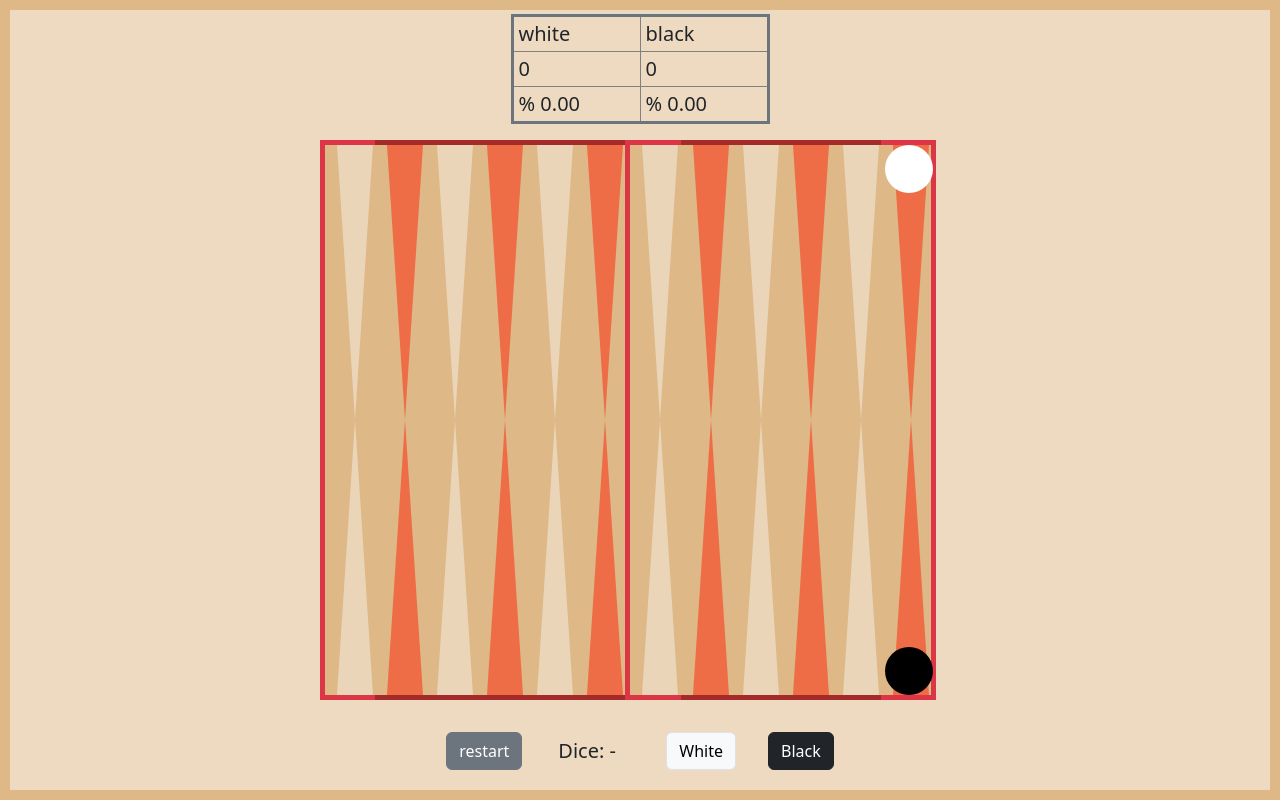
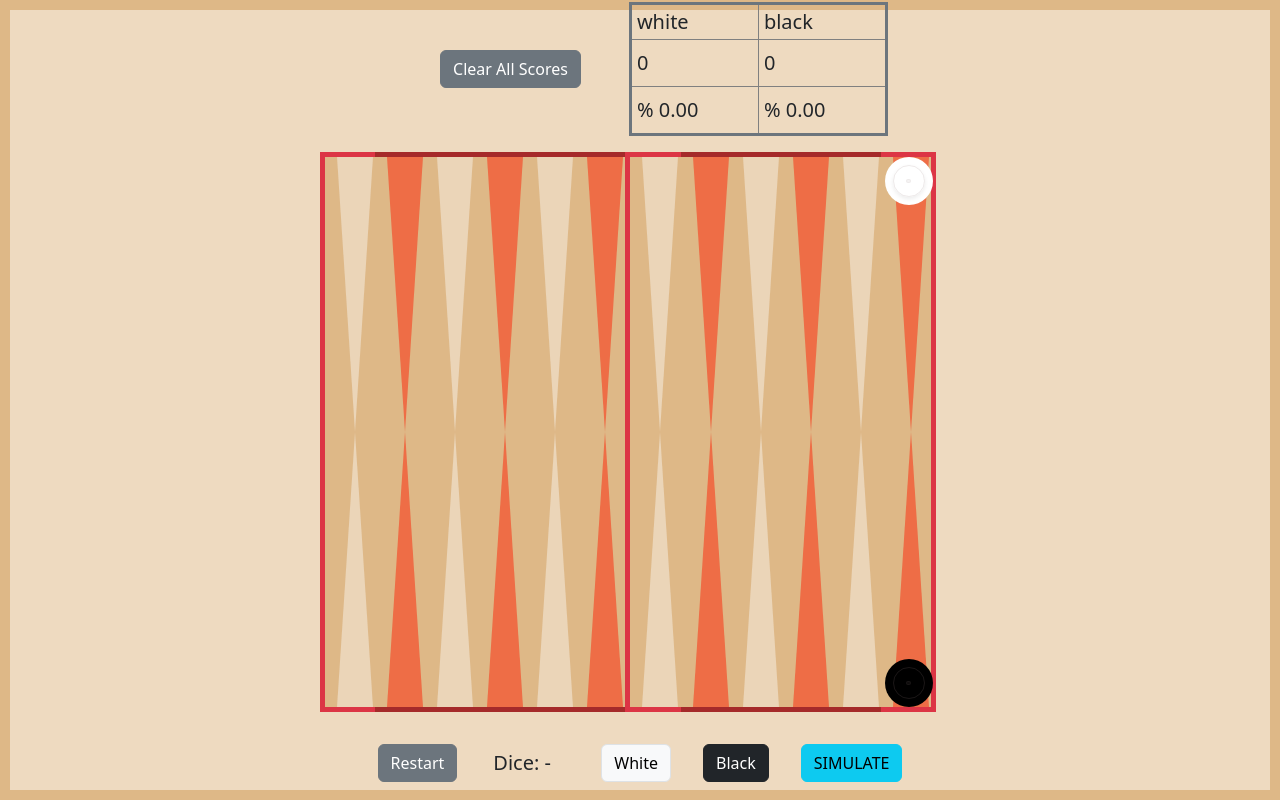
Before and after one commit to jankat11/react-two-pieces-backgammon, a React (Vite) app: page / in a window 1280 px wide. Built offline with nearby package versions, Linux system fonts and the light colour scheme.

Commit message:
simulation add

```diff
--- a/src/App.jsx
+++ b/src/App.jsx
@@ -10,24 +10,32 @@ const App = () => {
   const [whiteScore, setWhiteScore] = useState(0);
   const [blackScore, setBlackScore] = useState(0);
   const [endGame, setEndGame] = useState(false);
+  const [dice, setDice] = useState("-");
+
+  const commonProps = {
+    setWhiteScore,
+    setBlackScore,
+    setBlackPiece,
+    setWhitePiece,
+    setEndGame,
+    setDice,
+  };
 
   return (
     <>
       <section className={wrapperClass}>
         <ScoreBoard
+          {...commonProps}
           whiteScore={whiteScore}
           blackScore={blackScore}
         />
         <GameBoard whitePiece={whitePiece} blackPiece={blackPiece} />
         <PlayButtons
+          {...commonProps}
           whitePiece={whitePiece}
           blackPiece={blackPiece}
           endGame={endGame}
-          setBlackPiece={setBlackPiece}
-          setWhitePiece={setWhitePiece}
-          setEndGame={setEndGame}
-          setWhiteScore={setWhiteScore}
-          setBlackScore={setBlackScore}
+          dice={dice}
         />
       </section>
     </>
--- a/src/Piece.jsx
+++ b/src/Piece.jsx
@@ -7,8 +7,12 @@ const Piece = ({ color, direction }) => {
   return (
     <article
       style={{ backgroundColor: color, top: direction, left: "4px" }}
-      className={`piece`}
-    ></article>
+      className={`piece piece-${color}`}
+    >
+      <div className="shadow-sm inside-piece position-relative d-flex justify-content-center align-items-center">
+        <div className="dot shadow-lg"></div>
+      </div>
+    </article>
   );
 };
 
--- a/src/PlayButtons.jsx
+++ b/src/PlayButtons.jsx
@@ -1,5 +1,5 @@
 import { Button } from "react-bootstrap";
-import { useState, useRef } from "react";
+import { useEffect, useRef, useState } from "react";
 import PropTypes from "prop-types";
 import {
   newDice,
@@ -10,26 +10,64 @@ import {
   blackInitital,
 } from "./utility";
 
+let newDiceValue;
+
+const pause = (time) => {
+  return new Promise((res) => {
+    setTimeout(res, time);
+  });
+};
+
 const PlayButtons = ({
   whitePiece,
   blackPiece,
   endGame,
+  dice,
   setBlackPiece,
   setWhitePiece,
   setEndGame,
   setBlackScore,
   setWhiteScore,
+  setDice,
 }) => {
-  const [dice, setDice] = useState("-");
   const buttonWhite = useRef();
   const buttonBlack = useRef();
+  const endGameRef = useRef();
+  const simulateRef = useRef();
+  const counter = useRef();
+  const [render, setRender] = useState(true);
+  const [isSimulate, setIsSimulate] = useState(false);
+  const [sleep, setSleep] = useState(1)
 
-  /*   useEffect(() => {
-    buttonWhite.current.click();
-  }, []); */
+  const oneTurn = () => {
+    handleBlack();
+    if (endGameRef.current.value === "game over") {
+      // await pause(sleep);
+      restartGame();
+      return;
+    }
+    handleWhite();
+    if (endGameRef.current.value === "game over") {
+      // await pause(sleep);
+      restartGame();
+      return;
+    }
+  };
+
+  const simulate = async () => {
+    await pause(sleep);
+    await oneTurn();
+    setRender((prev) => !prev);
+  };
+
+  useEffect(() => {
+    if (isSimulate) {
+      simulate();
+    }
+  }, [render, isSimulate]);
 
   const handleWhite = () => {
-    let newDiceValue = newDice();
+    newDiceValue = newDice();
     setDice(newDiceValue);
     if (whitePiece.position > (columnRange * 3) / 2) {
       if (whiteArrivedCoor[newDiceValue] === whitePiece.position) {
@@ -39,6 +77,8 @@ const PlayButtons = ({
         }));
         setEndGame(true);
         setWhiteScore((prev) => prev + 1);
+
+        endGameRef.current.value = "game over";
         return;
       }
       return;
@@ -60,6 +100,7 @@ const PlayButtons = ({
         }));
         setEndGame(true);
         setBlackScore((prev) => prev + 1);
+        endGameRef.current.value = "game over";
         return;
       }
       return;
@@ -80,7 +121,7 @@ const PlayButtons = ({
   return (
     <article className="button-container my-3 d-flex w-100 justify-content-center">
       <Button onClick={restartGame} className="btn-secondary m-3">
-        restart
+        Restart
       </Button>
       <div className="d-flex  justify-content-center">
         <p className="m-3 dice blockquote p-1">Dice: {dice}</p>
@@ -105,11 +146,21 @@ const PlayButtons = ({
           </Button>
         </div>
       </div>
+      <Button
+        ref={simulateRef}
+        onClick={simulate} // () => setIsSimulate(prev => !prev)
+        className="btn-info m-3"
+      >
+        {isSimulate ? "STOP" : "SIMULATE"}
+      </Button>
+      <input type="hidden" ref={endGameRef} value="continue" />
+      <input type="hidden" value={render} ref={counter} />
     </article>
   );
 };
 
 PlayButtons.propTypes = {
+  dice: PropTypes.oneOfType([PropTypes.string, PropTypes.number]),
   whitePiece: PropTypes.object,
   blackPiece: PropTypes.object,
   endGame: PropTypes.bool,
@@ -118,6 +169,7 @@ PlayButtons.propTypes = {
   setEndGame: PropTypes.func,
   setWhiteScore: PropTypes.func,
   setBlackScore: PropTypes.func,
+  setDice: PropTypes.func,
 };
 
 export default PlayButtons;
--- a/src/ScoreBoard.jsx
+++ b/src/ScoreBoard.jsx
@@ -1,12 +1,35 @@
 import PropTypes from "prop-types";
+import { Button } from "react-bootstrap";
+import { whiteInitital, blackInitital } from "./utility";
 
-const ScoreBoard = ({ blackScore, whiteScore }) => {
+const ScoreBoard = ({
+  blackScore,
+  whiteScore,
+  setBlackScore,
+  setWhiteScore,
+  setBlackPiece,
+  setWhitePiece,
+  setEndGame,
+  setDice,
+}) => {
   const total = whiteScore + blackScore;
   const whitePursent = total === 0 ? 0 : (whiteScore / total) * 100;
   const blackPursent = total === 0 ? 0 : (blackScore / total) * 100;
 
+  const clearScores = () => {
+    setEndGame(false);
+    setBlackScore(0);
+    setWhiteScore(0);
+    setBlackPiece(blackInitital);
+    setWhitePiece(whiteInitital);
+    setDice("-");
+  };
+
   return (
-    <section className="score my-3 blockquote">
+    <section className="score my-3 blockquote d-flex w-100 justify-content-center">
+      <Button onClick={clearScores} className="me-5 m-5 btn-secondary">
+        Clear All Scores
+      </Button>
       <table className="border border-3 border-secondary">
         <thead>
           <tr>
@@ -25,6 +48,7 @@ const ScoreBoard = ({ blackScore, whiteScore }) => {
           </tr>
         </tbody>
       </table>
+      {/* <Button className="me-5 m-5 btn-secondary">Simulate</Button> */}
     </section>
   );
 };
@@ -32,6 +56,12 @@ const ScoreBoard = ({ blackScore, whiteScore }) => {
 ScoreBoard.propTypes = {
   whiteScore: PropTypes.number,
   blackScore: PropTypes.number,
+  setWhiteScore: PropTypes.func,
+  setBlackScore: PropTypes.func,
+  setBlackPiece: PropTypes.func,
+  setWhitePiece: PropTypes.func,
+  setEndGame: PropTypes.func,
+  setDice: PropTypes.func
 };
 
 export default ScoreBoard;
--- a/src/index.css
+++ b/src/index.css
@@ -13,6 +13,25 @@ table td {
   height: 3rem;
   border: 1px solid rgba(0, 0, 0, 0);
   position: absolute;
+  z-index: 100;
+  border-radius: 50%;
+}
+
+.inside-piece {
+  width: 2rem;
+  height: 2rem;
+  border: 1px solid rgba(151, 130, 130, 0.178);
+  margin-left: 0.44rem;
+  margin-top: 0.44rem;
+  z-index: 100;
+  border-radius: 50%;
+}
+
+.dot {
+  width: .3rem;
+  height: .3rem;
+  border: 1px solid rgba(151, 130, 130, 0.082);
+  background-color: rgba(151, 130, 130, 0.096);
   z-index: 100;
   border-radius: 50%;
 }
```
